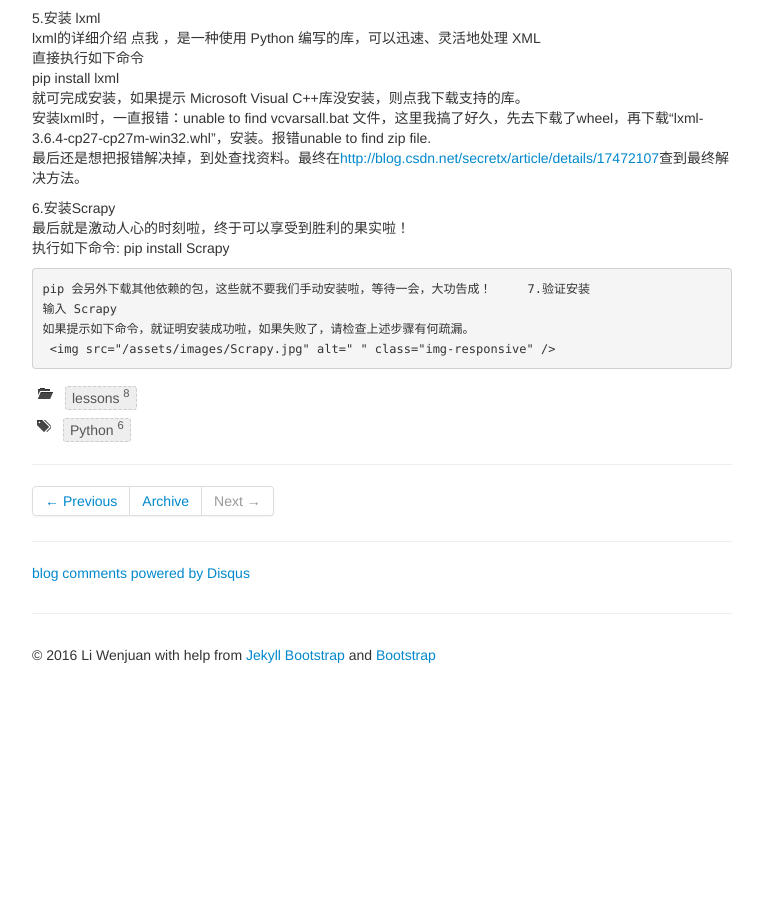
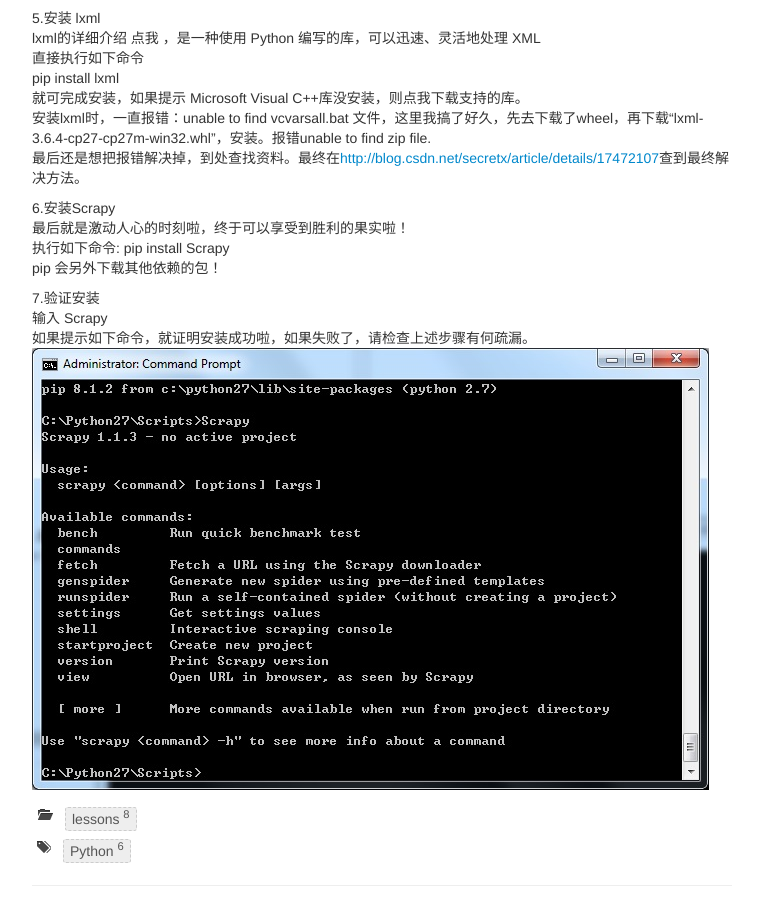
Before and after one commit to JannyLwj/JannyLwj.github.io, a Jekyll site: the page built from _posts/2016-09-29-Python 爬虫之Scrapy框架安装配置.md, in a window 1280 px wide and 900 px high, scrolled down 856 px. Shown: the whole window, without its empty margins (258-1021 px from the left). Built offline with Jekyll 4.4.1, drawn with Linux system fonts in a browser that asks for light colours; comment, search, counter and statistics services are not loaded; before the commit the page ends 1531 px from its top, so only the background shows below that.

Commit message:
Update 2016-09-29-Python 爬虫之Scrapy框架安装配置.md

```diff
--- a/_posts/2016-09-29-Python 爬虫之Scrapy框架安装配置.md
+++ b/_posts/2016-09-29-Python 爬虫之Scrapy框架安装配置.md
@@ -46,8 +46,8 @@
 6.安装Scrapy
     最后就是激动人心的时刻啦，终于可以享受到胜利的果实啦！
     执行如下命令: pip install Scrapy
+    pip 会另外下载其他依赖的包！
 
-    pip 会另外下载其他依赖的包，这些就不要我们手动安装啦，等待一会，大功告成！
 7.验证安装
     输入 Scrapy
     如果提示如下命令，就证明安装成功啦，如果失败了，请检查上述步骤有何疏漏。
```
